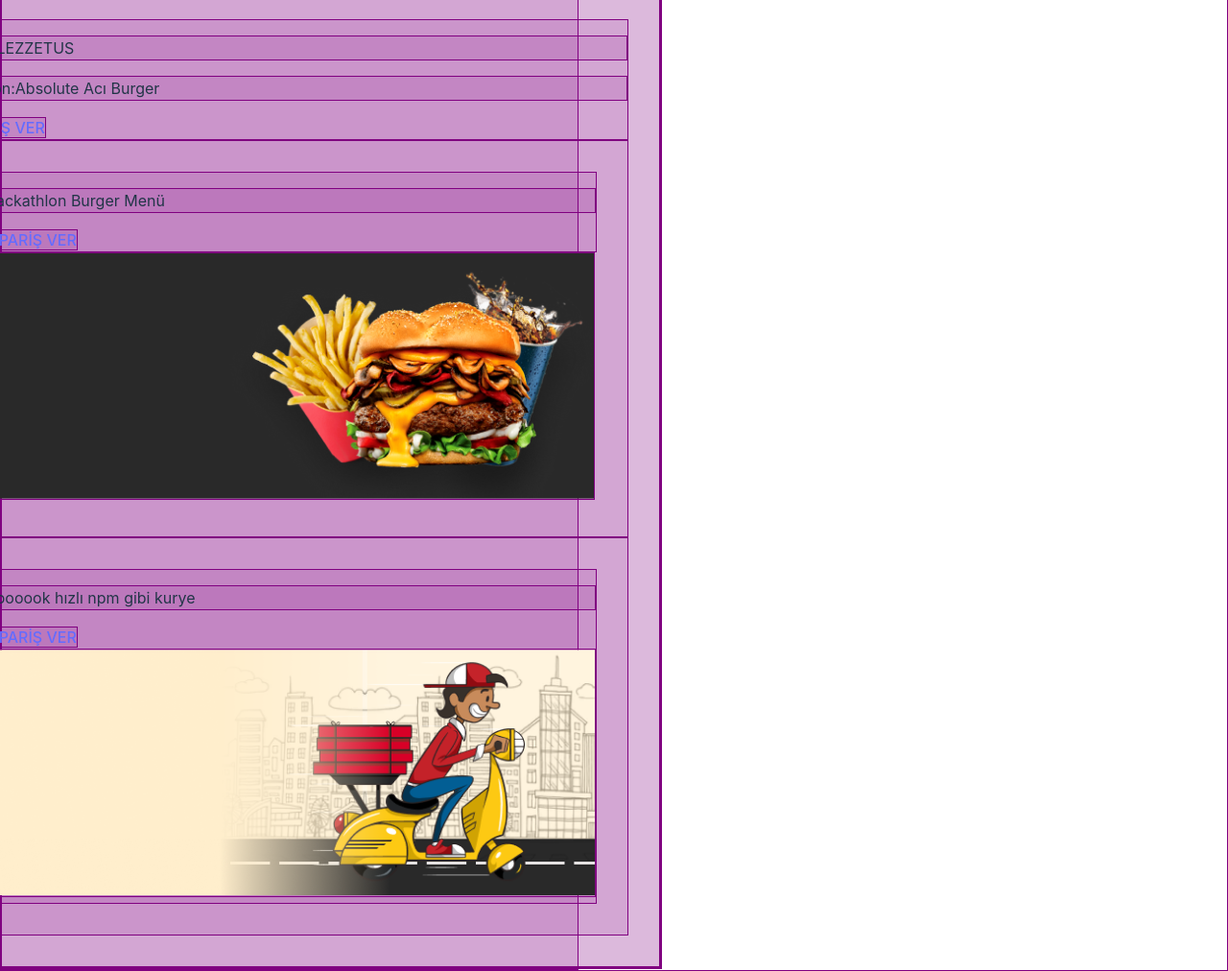
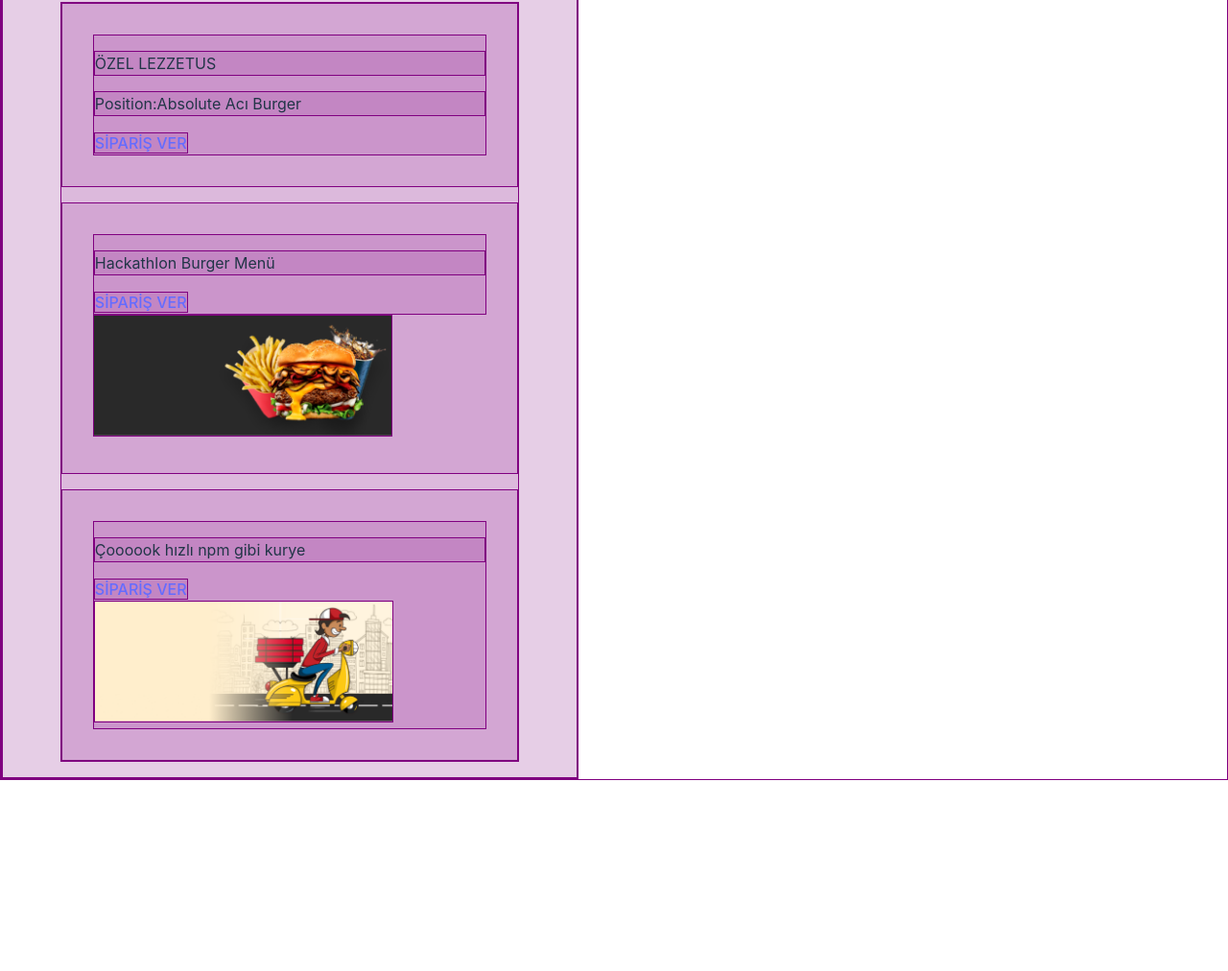
Before and after one commit to replakcan/fsweb-s5-bonus-challenge-html-pizza, a website built with Vite: page index.html in a window 1280 px wide. Shown: the part 1604-2616 px from the top of the page at 96% size. After the commit the page ends 2417 px from the top, so only its background shows below. Built offline with nearby package versions, Linux system fonts and the light colour scheme; files whose address does not match are found by name.

Commit message:
Update html css

```diff
--- a/index.html
+++ b/index.html
@@ -74,18 +74,19 @@
             <p>Position:Absolute Acı Burger</p>
             <a class="btn-2">SİPARİŞ VER</a>
           </div>
+        </div>
           <div class="card">
             <div class="card-item">
               <p>Hackathlon Burger Menü</p>
               <a class="btn-2">SİPARİŞ VER</a>
             </div>
-            <img src="assets/iteration-2/cta/kart-2.png">
+            <img src="assets/iteration-2/cta/kart-2.png" width="310">
           </div>
             <div class="card">
               <div class="card-item">
                 <p>Çoooook hızlı npm gibi kurye</p>
                 <a class="btn-2">SİPARİŞ VER</a>
-                <img src="assets/iteration-2/cta/kart-3.png">
+                <img src="assets/iteration-2/cta/kart-3.png" width="310">
               </div>
             </div>
         </div>
--- a/style.css
+++ b/style.css
@@ -86,6 +86,8 @@ ul {
   display: flex;
   flex-direction: column;
 }
+
+/* header-container */
 .header-container {
   padding: 0 3rem;
 }
@@ -104,6 +106,19 @@ ul {
   gap: 1rem;
   align-items: center;
 }
+
+/* END header-container */
+
+/* siparis-container */
+
+.siparis-container {
+  margin: 1rem 10%;
+  display: flex;
+  flex-direction: column;
+  gap: 1rem;
+}
+
+/* END siparis-container */
 
 
 /* END description-section*/
```
